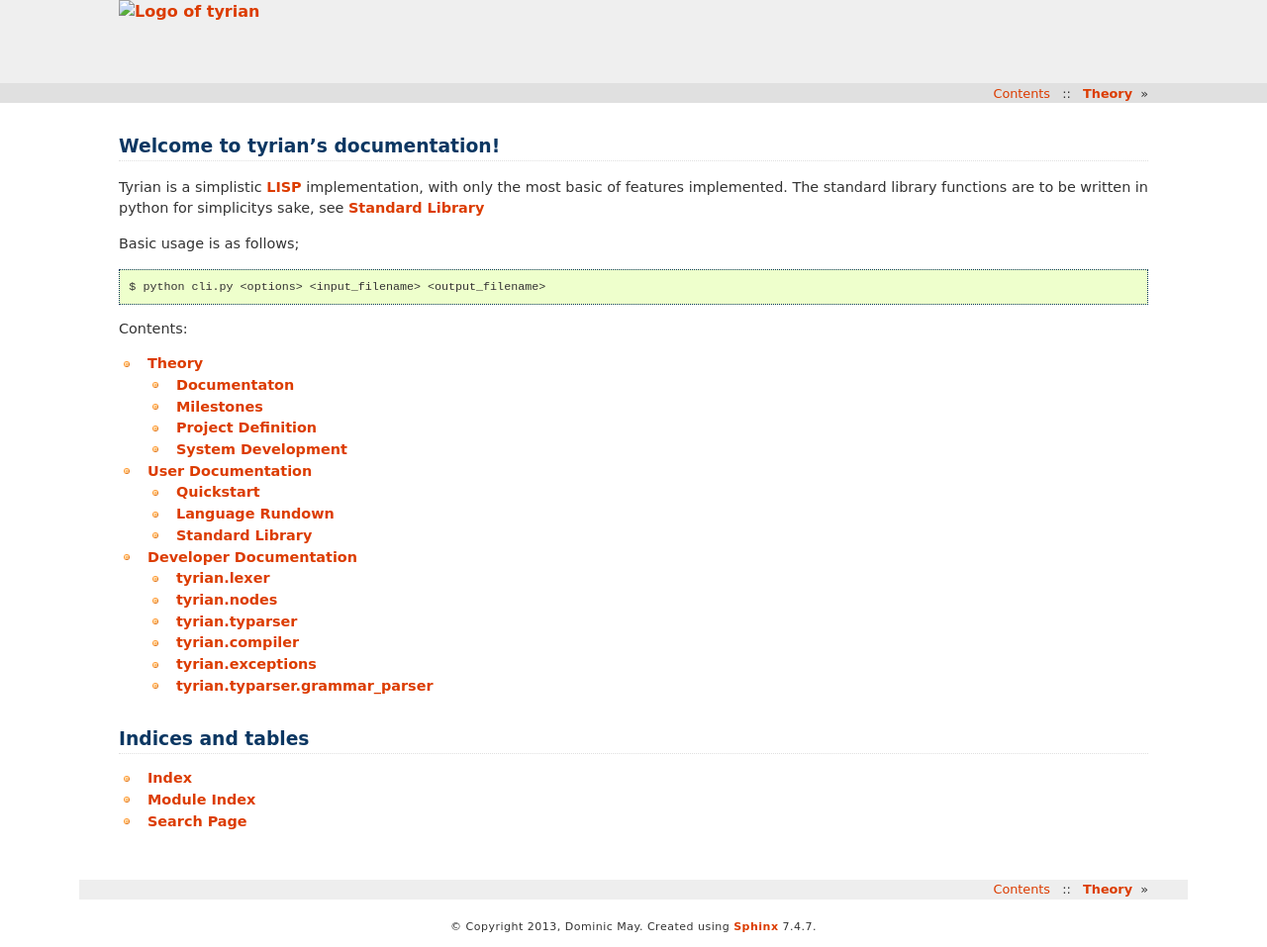
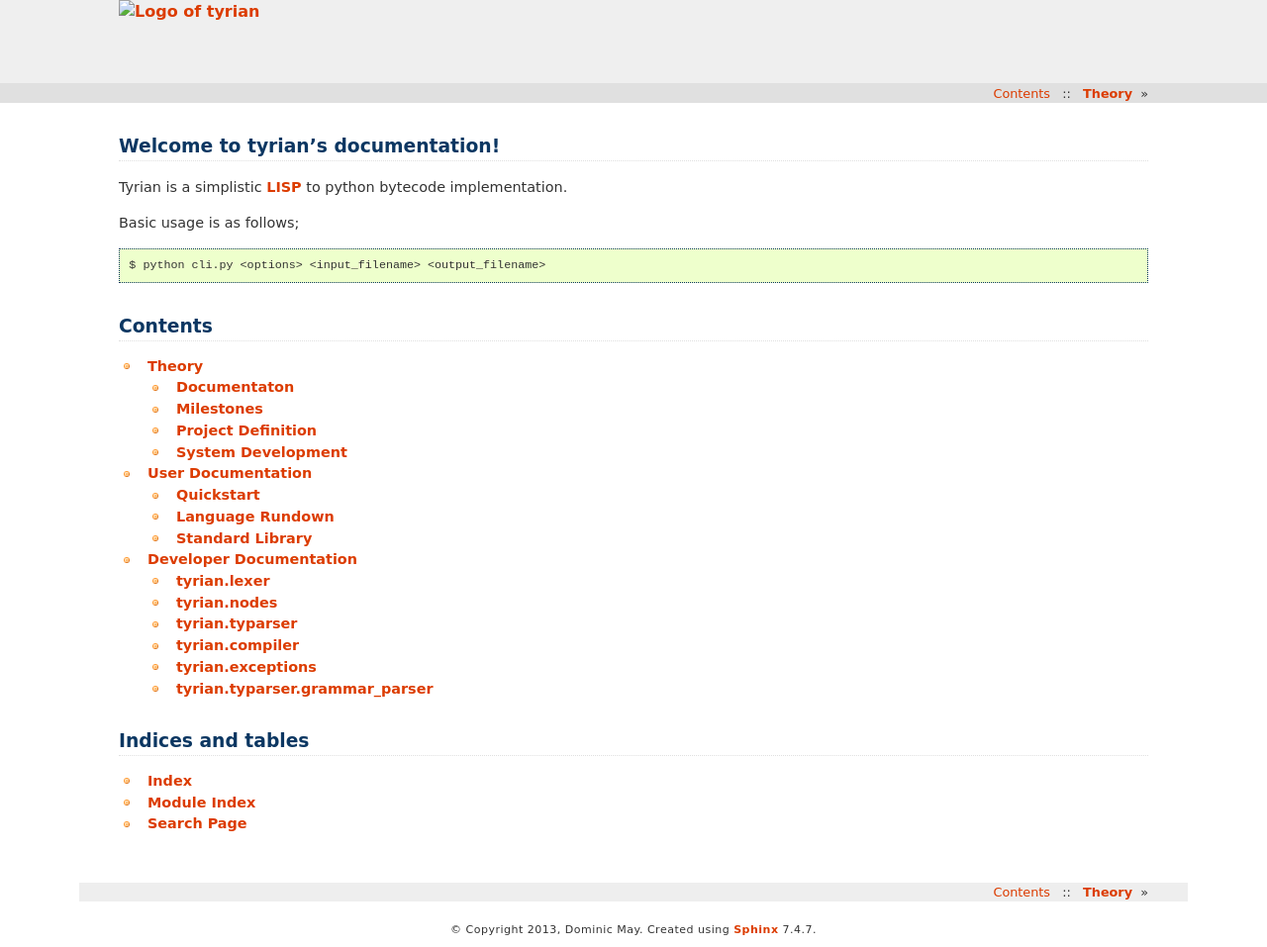
Before and after one commit to Mause/tyrian, a Sphinx documentation site: the page built from docs/source/index.rst, in a window 1280 px wide. Shown: the whole page at 99% size. Built offline with Sphinx 7.4.7, drawn with Linux system fonts in a browser that asks for light colours; formulas are drawn with MathJax 3.

Commit message:
Clarified intro

```diff
--- a/docs/source/index.rst
+++ b/docs/source/index.rst
@@ -6,8 +6,7 @@
 Welcome to tyrian's documentation!
 ==================================
 
-Tyrian is a simplistic `LISP`_ implementation, with only the most basic of features implemented.
-The standard library functions are to be written in python for simplicitys sake, see :doc:`user_docs/standard_library`
+Tyrian is a simplistic `LISP`_ to python bytecode implementation.
 
 .. _LISP: http://en.wikipedia.org/wiki/Common_Lisp
 
```
Also changed, not shown: other parts of docs/source/index.rst (+2 -1 lines).
